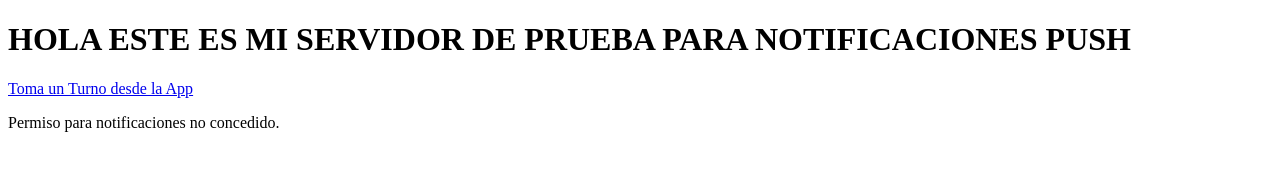
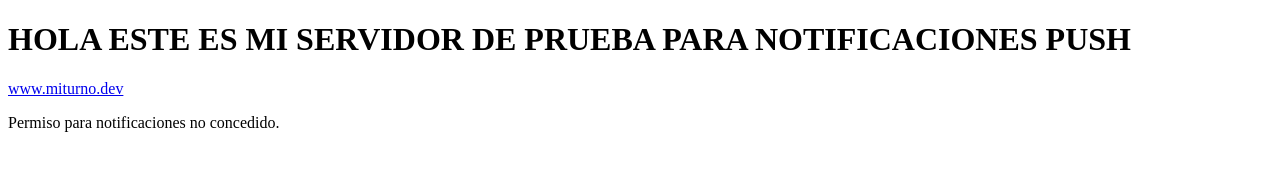
Before and after one commit to NicolasArrietax/web, a plain HTML site: page index.html in a window 1280 px wide. Drawn offline with Linux system fonts and the light colour scheme.

Commit message:
Update index.html

```diff
--- a/index.html
+++ b/index.html
@@ -7,7 +7,7 @@
 </head>
 <body>
     <h1>HOLA ESTE ES MI SERVIDOR DE PRUEBA PARA NOTIFICACIONES PUSH</h1>
-   <a href="www.miturno.dev">Toma un Turno desde la App</a>
+   <a href="www.miturno.dev">www.miturno.dev</a>
 
     <p id="tokenDisplay">Esperando token...</p>
 
```
